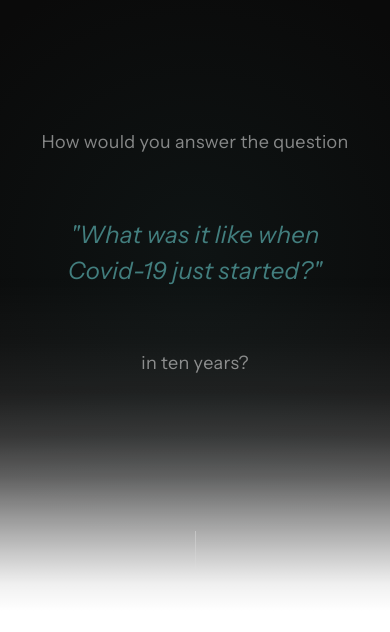
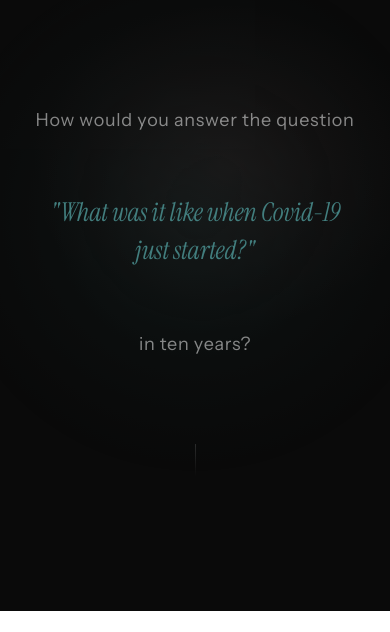
Before and after one commit to jzsun22/jzsun-me, a plain HTML site: page public/covid.html in a window 390 px wide. Shown: the part 106-738 px from the top of the page. Drawn offline with Linux system fonts and the light colour scheme.

Commit message:
Enhance hero section with scroll-fade effect and ambient glow; adjust styles for improved responsiveness and visual appeal

```diff
--- a/public/covid.html
+++ b/public/covid.html
@@ -45,31 +45,48 @@
   <link href="https://fonts.googleapis.com/css2?family=Inconsolata:wght@400;500&family=Instrument+Sans:ital,wght@0,400;0,500;0,700;1,400&family=Instrument+Serif:ital,wght@0,400;0,700;1,400&display=swap" rel="stylesheet">
 
   <style>
-    /* ---------- dark hero ---------- */
+    /* ---------- dark hero (scroll-fade approach) ---------- */
     .covid-hero {
-      position: relative;
-      min-height: 100vh;
+      position: sticky;
+      top: 0;
+      z-index: 1;
+      height: 100vh;
       display: flex;
       flex-direction: column;
       justify-content: center;
       align-items: center;
       text-align: center;
       padding: var(--space-3xl) var(--page-padding-x);
+      padding-bottom: 10vh;
       background: #0a0a0a;
       overflow: hidden;
+      will-change: opacity;
     }
 
-    /* subtle radial glow behind the text */
+    /* ambient glow — layered radial gradients */
     .covid-hero::before {
       content: '';
       position: absolute;
-      top: 50%;
-      left: 50%;
-      width: 600px;
-      height: 600px;
-      transform: translate(-50%, -50%);
-      background: radial-gradient(circle, rgba(40, 76, 76, 0.15) 0%, transparent 70%);
+      inset: 0;
+      background:
+        radial-gradient(ellipse 1100px 800px at 30% 35%, rgba(40, 76, 76, 0.4) 0%, rgba(40, 76, 76, 0.15) 35%, rgba(40, 76, 76, 0) 60%),
+        radial-gradient(ellipse 800px 600px at 72% 55%, rgba(164, 94, 95, 0.28) 0%, rgba(164, 94, 95, 0.1) 35%, rgba(164, 94, 95, 0) 60%),
+        radial-gradient(ellipse 600px 500px at 50% 80%, rgba(40, 76, 76, 0.15) 0%, rgba(40, 76, 76, 0) 55%);
       pointer-events: none;
+      animation: glow-breathe 6s ease-in-out infinite;
+      z-index: 0;
+    }
+
+    @keyframes glow-breathe {
+      0%, 100% { opacity: 0.55; }
+      50%      { opacity: 1; }
+    }
+
+    /* case study sits on top with white bg */
+    .covid-page .case-study {
+      position: relative;
+      background: var(--color-bg, #ffffff);
+      z-index: 2;
     }
 
     .covid-hero__line {
@@ -77,6 +94,7 @@
       opacity: 0;
       transform: translateY(24px);
       animation: hero-rise 0.9s cubic-bezier(0.22, 1, 0.36, 1) forwards;
+      z-index: 2;
     }
 
     .covid-hero__line--1 {
@@ -84,20 +102,20 @@
       font-size: clamp(18px, 2.4vw, 28px);
       font-weight: 400;
       color: rgba(255, 255, 255, 0.5);
-      letter-spacing: 0.02em;
+      letter-spacing: 0.04em;
       margin-bottom: var(--space-2xl);
       animation-delay: 0.3s;
     }
 
     .covid-hero__line--2 {
-      font-family: var(--font-body);
-      font-size: clamp(24px, 3.6vw, 44px);
+      font-family: var(--font-serif);
+      font-size: clamp(26px, 4vw, 50px);
       font-weight: 400;
       font-style: italic;
       color: var(--color-accent-teal-mid);
-      line-height: 1.5;
-      letter-spacing: 0.01em;
-      max-width: 720px;
+      line-height: 1.45;
+      letter-spacing: -0.01em;
+      max-width: 740px;
       margin-bottom: var(--space-2xl);
       animation-delay: 0.8s;
     }
@@ -107,25 +125,27 @@
       font-size: clamp(18px, 2.4vw, 28px);
       font-weight: 400;
       color: rgba(255, 255, 255, 0.5);
-      letter-spacing: 0.02em;
+      letter-spacing: 0.04em;
       animation-delay: 1.3s;
     }
 
     .covid-hero__scroll-hint {
       position: absolute;
-      bottom: var(--space-xl);
+      bottom: 15vh;
       left: 50%;
       transform: translateX(-50%);
       opacity: 0;
       animation: hero-rise 0.9s cubic-bezier(0.22, 1, 0.36, 1) 2s forwards;
+      z-index: 2;
     }
 
     .covid-hero__scroll-hint span {
       display: block;
       width: 1px;
-      height: 40px;
-      background: linear-gradient(to bottom, rgba(255,255,255,0.3), transparent);
+      height: 48px;
+      background: linear-gradient(to bottom, rgba(255,255,255,0.35), transparent);
       margin: 0 auto;
+      animation: scroll-pulse 2.4s ease-in-out 2.6s infinite;
     }
 
     @keyframes hero-rise {
@@ -135,28 +155,11 @@
       }
     }
 
-    /* ---------- gradient dissolve ---------- */
-    .covid-hero::after {
-      content: '';
-      position: absolute;
-      bottom: 0;
-      left: 0;
-      right: 0;
-      height: 40vh;
-      background: linear-gradient(
-        to bottom,
-        transparent 0%,
-        rgba(255,255,255,0.03) 20%,
-        rgba(255,255,255,0.08) 35%,
-        rgba(255,255,255,0.18) 48%,
-        rgba(255,255,255,0.35) 60%,
-        rgba(255,255,255,0.58) 72%,
-        rgba(255,255,255,0.80) 84%,
-        rgba(255,255,255,0.94) 92%,
-        var(--color-bg) 100%
-      );
-      pointer-events: none;
+    @keyframes scroll-pulse {
+      0%, 100% { opacity: 1; transform: scaleY(1); }
+      50%      { opacity: 0.4; transform: scaleY(0.7); }
     }
+
 
     /* ---------- nav override on dark bg ---------- */
     .covid-page .nav {
@@ -186,14 +189,38 @@
     /* ---------- responsive ---------- */
     @media (max-width: 768px) {
       .covid-hero {
-        min-height: 85vh;
+        height: 85vh;
         padding: var(--space-2xl) var(--page-padding-x);
+        padding-bottom: 12vh;
       }
 
       .covid-hero__line--2 {
         max-width: 90%;
       }
+
+      .covid-hero::before {
+        background:
+          radial-gradient(ellipse 400px 400px at 50% 45%, rgba(40, 76, 76, 0.35) 0%, rgba(40, 76, 76, 0.12) 35%, rgba(40, 76, 76, 0) 65%),
+          radial-gradient(ellipse 300px 250px at 58% 38%, rgba(164, 94, 95, 0.18) 0%, rgba(164, 94, 95, 0.06) 40%, rgba(164, 94, 95, 0) 65%);
+      }
     }
+
+    @media (prefers-reduced-motion: reduce) {
+      .covid-hero {
+        will-change: auto;
+      }
+      .covid-hero::before {
+        animation: none;
+        opacity: 0.8;
+      }
+      .covid-hero__scroll-hint span {
+        animation: none;
+      }
+      .covid-hero__line {
+        animation-duration: 0.01ms;
+      }
+    }
+
     .loc-progress { position: fixed; top: 0; left: 0; height: 2px; width: 0%; background: var(--color-accent-teal); z-index: 9999; pointer-events: none; }
   </style>
 </head>
@@ -314,6 +341,38 @@
     var toggle=document.querySelector('.nav__toggle'),menu=document.querySelector('.nav__menu');
     toggle.addEventListener('click',function(){var o=menu.classList.toggle('is-open');toggle.classList.toggle('is-open',o);toggle.setAttribute('aria-expanded',o);});
   </script>
+  <script>
+  (function(){
+    var hero = document.querySelector('.covid-hero');
+    var hint = document.querySelector('.covid-hero__scroll-hint');
+    var lines = document.querySelectorAll('.covid-hero__line');
+
+    function onScroll(){
+      var scrollY = window.scrollY;
+      var heroH = hero.offsetHeight;
+
+      /* fade hero as you scroll through last 40% of it */
+      var fadeStart = heroH * 0.55;
+      var fadeEnd = heroH * 0.95;
+      var opacity = 1;
+      if(scrollY > fadeStart){
+        opacity = 1 - Math.min((scrollY - fadeStart) / (fadeEnd - fadeStart), 1);
+      }
+      hero.style.opacity = opacity;
+
+      /* scroll hint fades out quickly */
+      if(hint) hint.style.opacity = Math.max(1 - scrollY / (heroH * 0.12), 0);
+
+      /* parallax: text drifts up gently */
+      var drift = Math.min(scrollY * 0.2, heroH * 0.25);
+      for(var i = 0; i < lines.length; i++){
+        lines[i].style.transform = 'translateY(-' + drift + 'px)';
+      }
+    }
+
+    window.addEventListener('scroll', onScroll, {passive:true});
+  })();
+  </script>
   <script>var b=document.getElementById('loc-progress');function u(){b.style.width=Math.min((window.scrollY/(document.documentElement.scrollHeight-window.innerHeight))*100,100)+'%'}window.addEventListener('scroll',u,{passive:true});u();</script>
 </body>
 </html>
```
